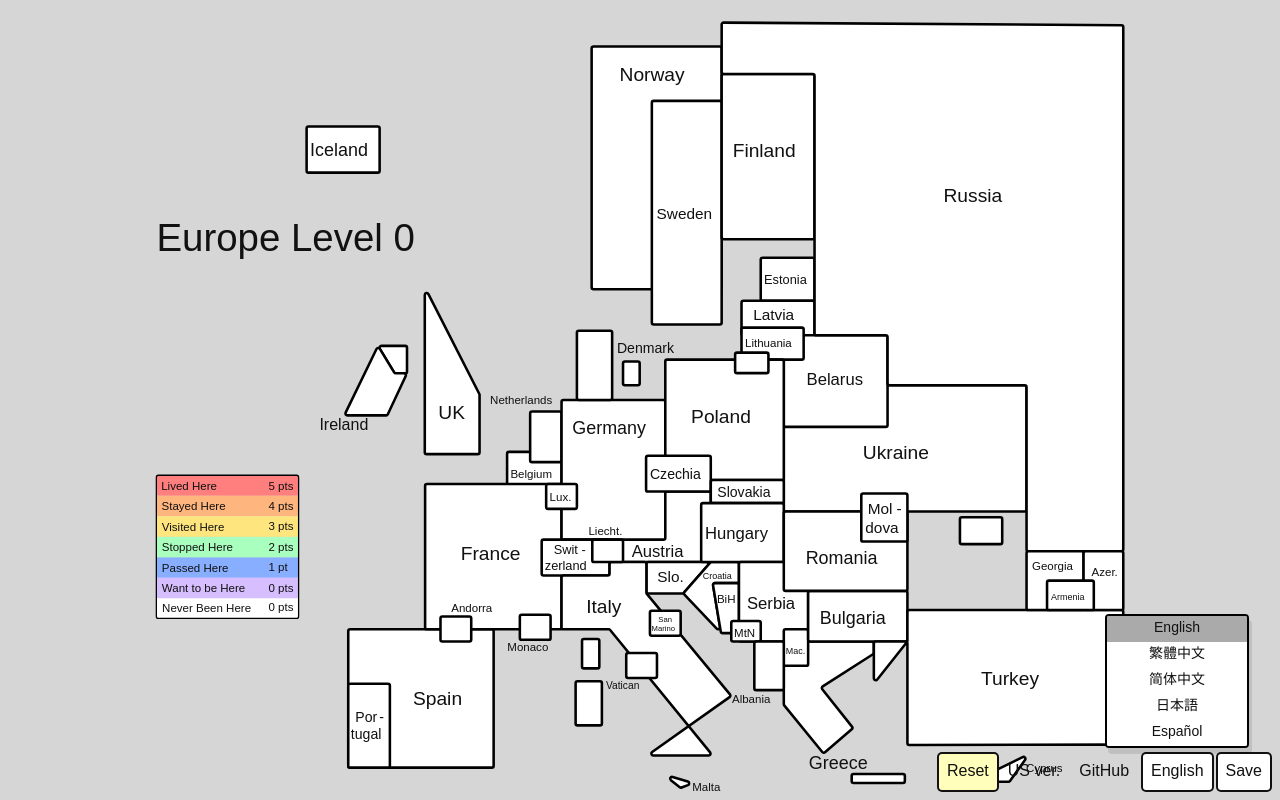
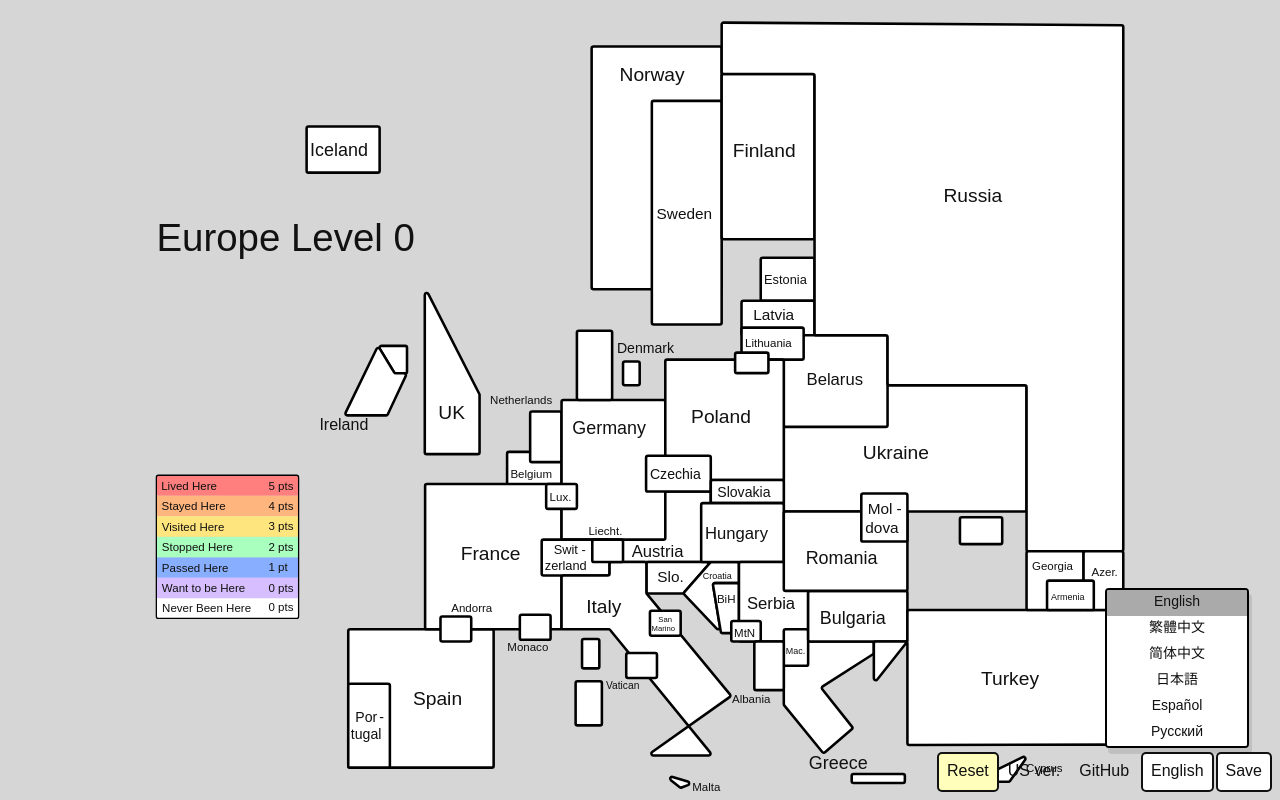
Before and after one commit to tenpages/us-level, a website: page html/eu.html in a window 1280 px wide. Both pictures are taken after a click on the link "English". Drawn offline with nearby package versions, Linux system fonts and the light colour scheme.

Commit message:
Update eu.html
Added russian language

```diff
--- a/html/eu.html
+++ b/html/eu.html
@@ -402,6 +402,7 @@ polyline{fill:none;pointer-events:none;}
 	<a lang="简体中文">简体中文</a>
 	<a lang="日本語">日本語</a>
 	<a lang="Español">Español</a>
+	<a lang="Russian">Русский</a>
 </div>
 <footer>
 	<a id="Reset" class="按钮">Reset</a>
```
